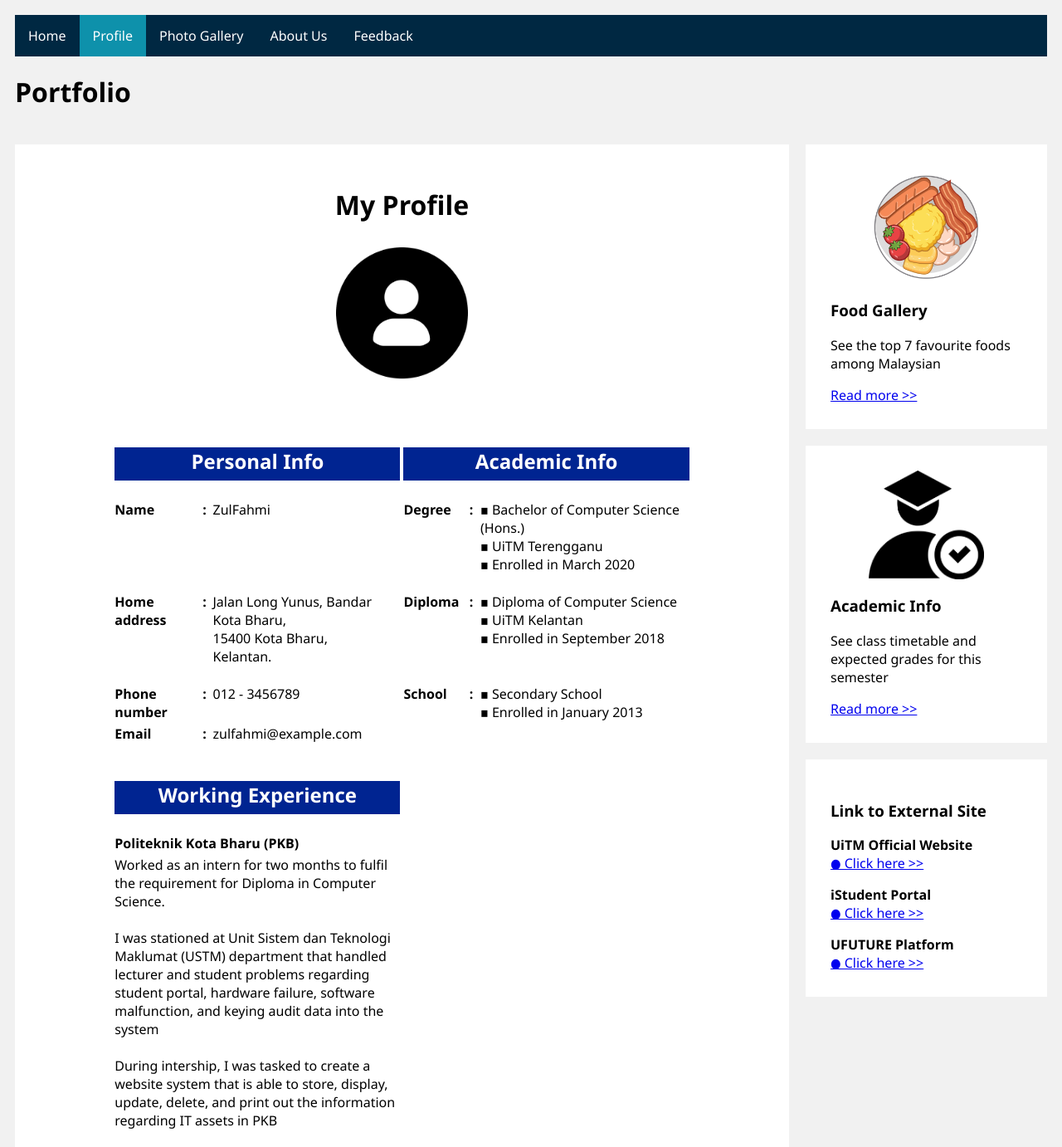
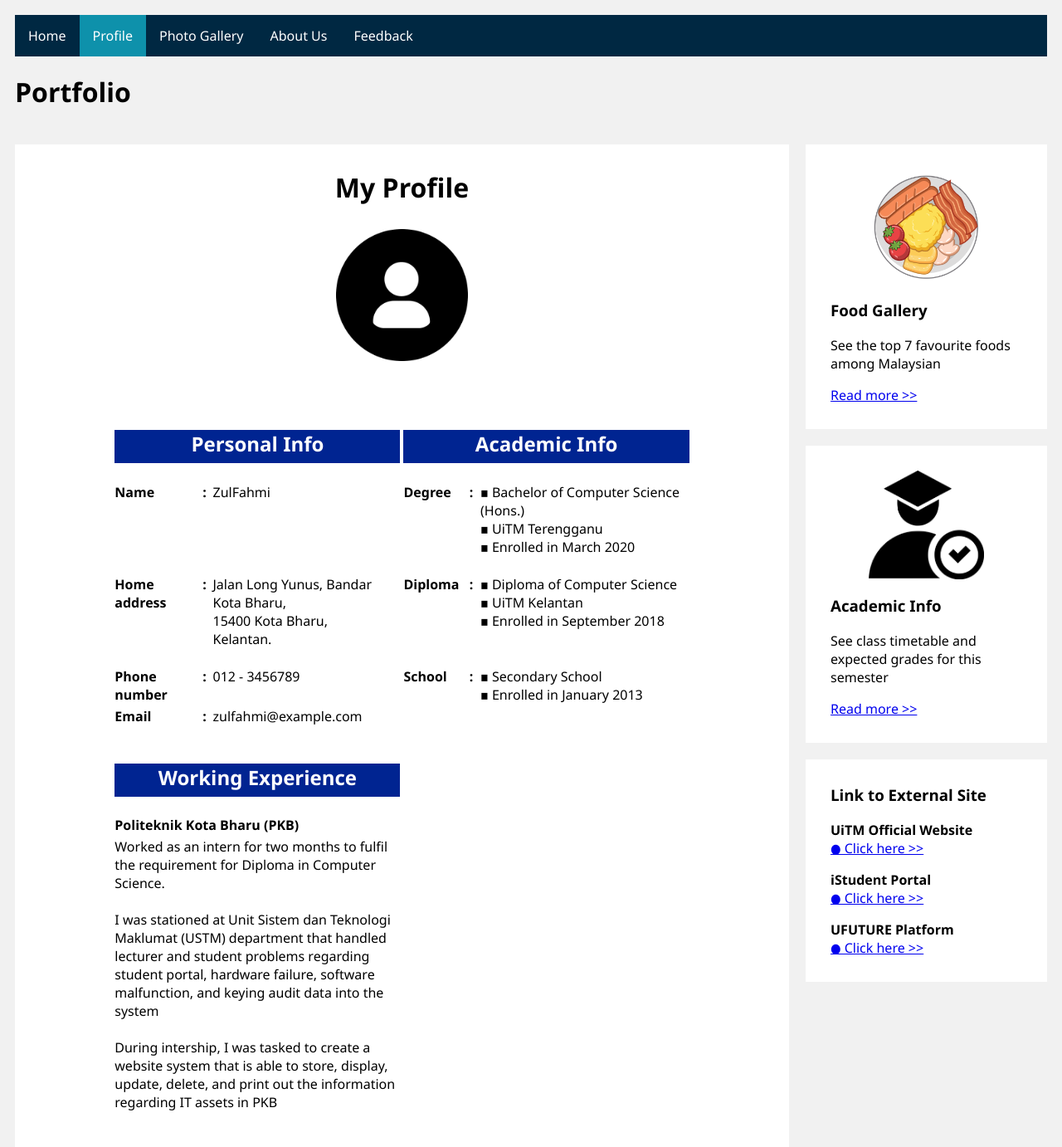
Before and after one commit to zlfahmi/zlfahmi.github.io, a PHP site: the page made by Project 1 Individual/profile.html in a window 1280 px wide. Shown: the top 1382 px of the page at 83% size. Run offline with PHP 8.4, Linux system fonts and the light colour scheme.

Commit message:
small update

```diff
--- a/Project 1 Individual/profile.html
+++ b/Project 1 Individual/profile.html
@@ -19,7 +19,7 @@
     <div class="row">
         <div class="leftcolumn">
             <div class="card">
-                <h1 style="text-align: center">My Profile</h1>
+                <h1 class="notoppadding centertext">My Profile</h1>
                 <img src="image/profile.png" alt="profile" class="profilecenter">
                 <br><br>
                 <table width="80%" class="profiletable">
@@ -101,7 +101,7 @@
                 <a href="about_us.html">Read more >></a>
             </div>
             <div class="card">
-                <h3 class="h3">Link to External Site</h3>
+                <h3 class="notoppadding">Link to External Site</h3>
                 <p style="margin-bottom: 0px"><b>UiTM Official Website</b></p>
                 <a href="https://uitm.edu.my/index.php/en/" target="_blank">● Click here >></a><br>
                 <p style="margin-bottom: 0px"><b>iStudent Portal</b></p>
--- a/Project 1 Individual/style.css
+++ b/Project 1 Individual/style.css
@@ -142,6 +142,10 @@ li a:hover:not(.active) {
     width: 50%;
 }
 
+.centertext {
+    text-align: center
+}
+
 .profilecenter {
     display: block;
     margin-left: auto;
```
